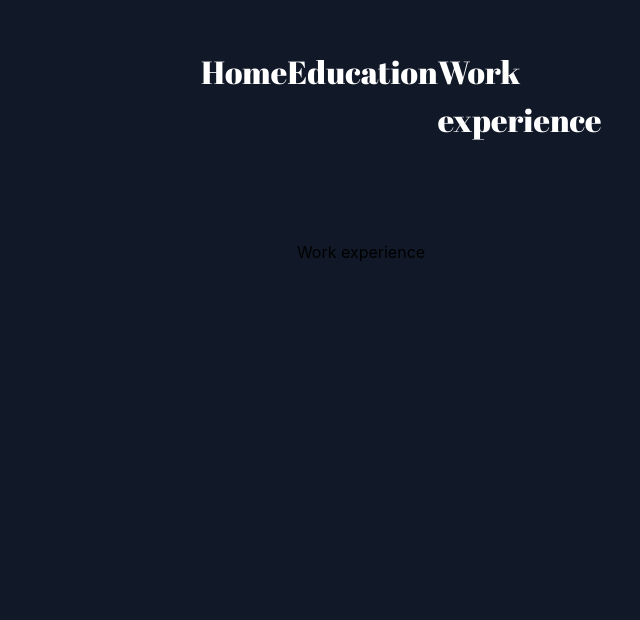
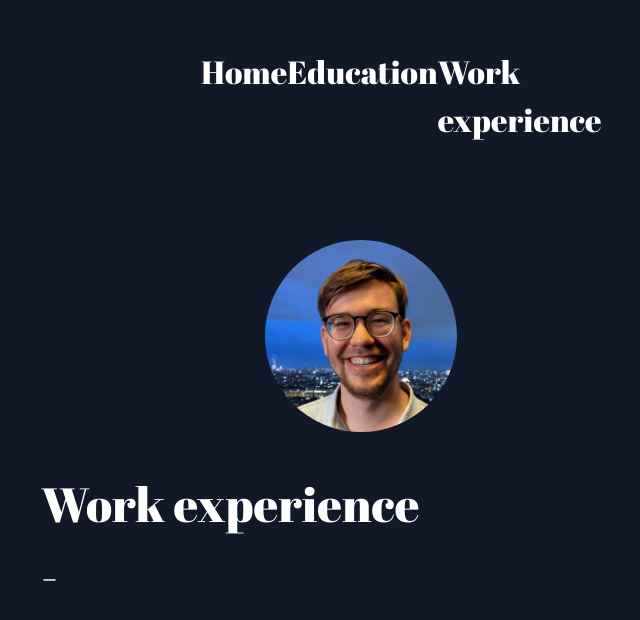
Before and after one commit to CasHil/cashil.github.io, a React (Create React App) app: page /#/work-experience in a window 1280 px wide. Shown: the top 620 px of the page, without its empty margins (279-919 px from the left). Built offline with nearby package versions, Linux system fonts and the light colour scheme.

Commit message:
Create initial intro

```diff
--- a/public/index.html
+++ b/public/index.html
@@ -28,7 +28,7 @@
     <link rel="preconnect" href="https://fonts.googleapis.com" />
     <link rel="preconnect" href="https://fonts.gstatic.com" crossorigin />
     <link
-      href="https://fonts.googleapis.com/css2?family=Abril+Fatface&display=swap"
+      href="https://fonts.googleapis.com/css2?family=Abril+Fatface&family=Libre+Franklin:wght@100&display=swap"
       rel="stylesheet"
     />
   </head>
--- a/src/App.css
+++ b/src/App.css
@@ -25,19 +25,3 @@ a::before {
     width: 100%;
   }
 }
-
-.header {
-  display: flex;
-  flex-direction: row;
-  margin: auto;
-  width: 25%;
-  padding-top: 3rem;
-  justify-content: space-around;
-}
-
-.content {
-  margin: auto;
-  margin-top: 3rem;
-  width: 50%;
-  text-align: center;
-}
--- a/src/App.js
+++ b/src/App.js
@@ -19,7 +19,12 @@ function App() {
             <NavLink to="/work-experience">Work experience</NavLink>
           </li>
         </ul>
-        <div className="content">
+        <div className="m-auto my-12 w-1/2">
+          <img
+            className="m-auto h-48 w-48 rounded-full mb-12"
+            src={process.env.PUBLIC_URL + "images/profile.jpg"}
+            alt="Profile"
+          ></img>
           <Routes>
             <Route exact path="/" element={<Intro />}></Route>
             <Route path="/education" element={<Education />}></Route>
--- /dev/null
+++ b/src/Heading/Heading.jsx
@@ -0,0 +1,10 @@
+import React from "react";
+export default function Heading(props) {
+  return (
+    <>
+      <h1 className="text-5xl">{props.title}</h1>
+      <br />
+      <h1 className="text-5xl">-</h1>
+    </>
+  );
+}
--- a/src/components/Education/Education.jsx
+++ b/src/components/Education/Education.jsx
@@ -1,5 +1,6 @@
 import React from "react";
+import Heading from "../../Heading/Heading";
 
 export default function Education() {
-  return <h1>Education</h1>;
+  return <Heading title="Education"></Heading>;
 }
--- a/src/components/Intro/Intro.jsx
+++ b/src/components/Intro/Intro.jsx
@@ -1,5 +1,18 @@
 import React from "react";
+import Heading from "../../Heading/Heading";
 
 export default function Intro() {
-  return <h1>Intro</h1>;
+  return (
+    <>
+      <Heading title="Introduction"></Heading>
+      <p>
+        Hi! My name's Casper Hildebrand. I am currently a Computer Science
+        student at the Delft University of Technology with a specialization in
+        Data Science. Next to my studies, I am also working as a software
+        developer at Netcompany. My main interests lie in web development, data
+        science and teaching. In my free time, I am an avid musician and chess
+        player. Feel free to reach out if you would like to chat!
+      </p>
+    </>
+  );
 }
--- a/src/components/WorkExperience/WorkExperience.jsx
+++ b/src/components/WorkExperience/WorkExperience.jsx
@@ -1,5 +1,5 @@
 import React from "react";
-
+import Heading from "../../Heading/Heading";
 export default function WorkExperience() {
-  return <h1>Work experience</h1>;
+  return <Heading title="Work experience"></Heading>;
 }
--- a/src/index.css
+++ b/src/index.css
@@ -20,6 +20,32 @@ a {
   text-decoration: none;
   position: relative;
   color: white;
-  font-family: "Abril Fatface", cursive;
   font-size: 2rem;
 }
+
+h1,
+h2,
+h3,
+h4,
+h5,
+p,
+span,
+a {
+  color: white;
+}
+
+h1,
+h2,
+h3,
+h4,
+h5,
+a {
+  font-family: "Abril Fatface", cursive;
+}
+
+p,
+span {
+  font-family: "Libre Franklin", sans-serif;
+  font-size: 20px;
+  margin-top: 1rem;
+}
```
Also changed, not shown: public/images/profile.jpg (added).
